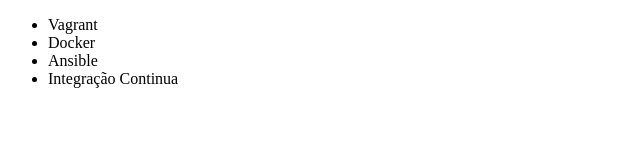
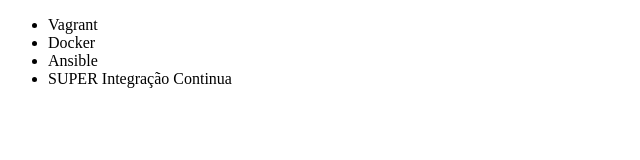
Before and after one commit to Fandross/alura, a plain HTML site: page index.html in a window 1280 px wide. Shown: the full height of the page, 0-640 px from the left. Drawn offline with Linux system fonts and the light colour scheme.

Commit message:
Add super

```diff
--- a/index.html
+++ b/index.html
@@ -9,7 +9,7 @@
         <li>Vagrant</li>
         <li>Docker</li>
         <li>Ansible</li>
-        <li>Integração Continua</li>
+        <li>SUPER Integração Continua</li>
     </ul>
 </body>
 </html>
```
